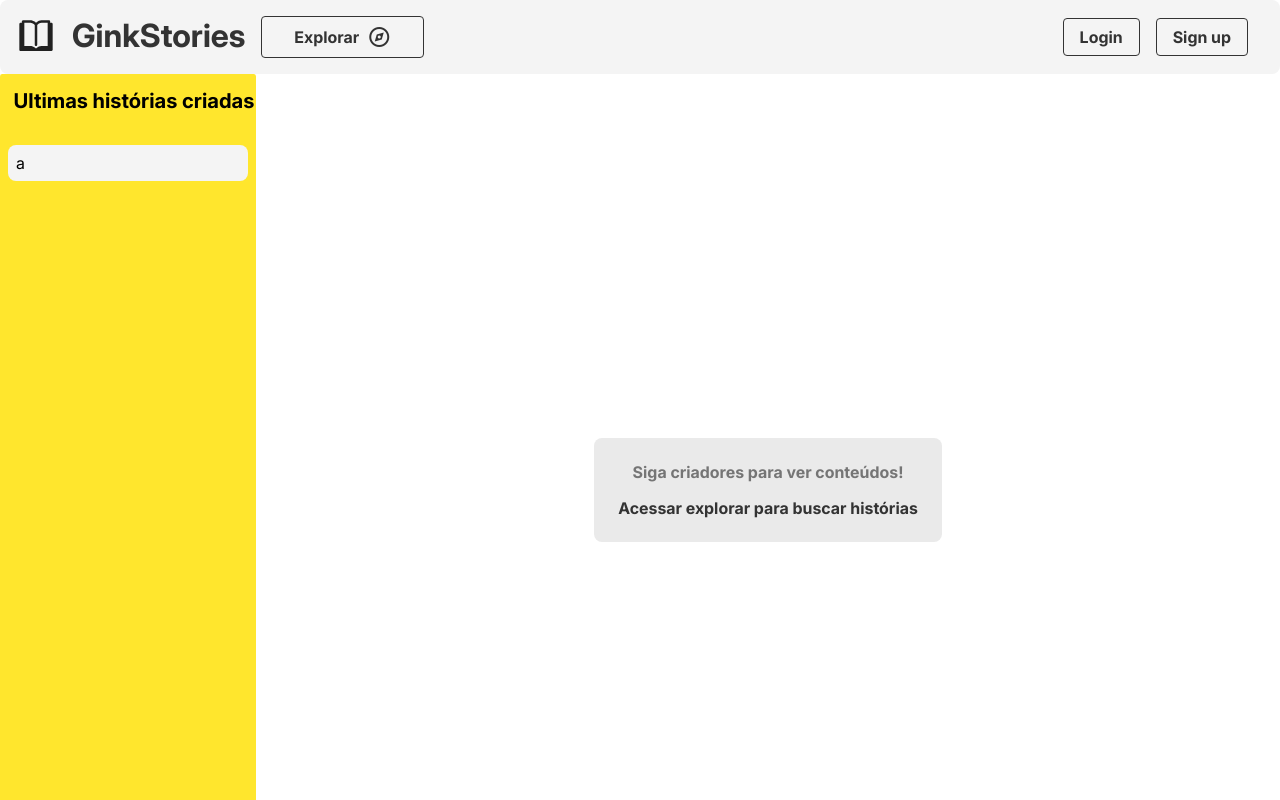
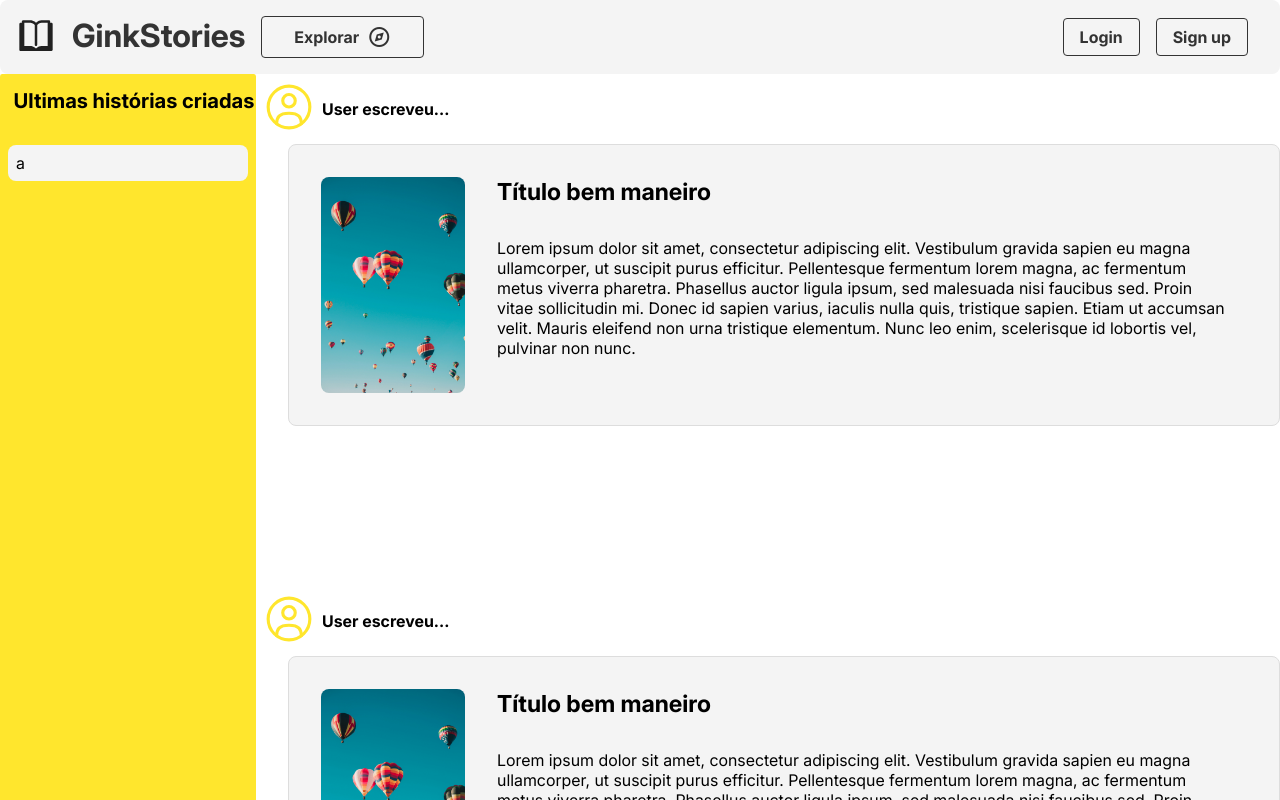
Before and after one commit to leosfreitass/GinkStories, an Angular app in the folder frontend/: page /home in a window 1280 px wide. Shown: the top 800 px of the page. Built offline with nearby package versions, Linux system fonts and the light colour scheme.

Commit message:
feed component css

```diff
--- a/frontend/src/app/components/feed/feed.component.html
+++ b/frontend/src/app/components/feed/feed.component.html
@@ -1,7 +1,7 @@
 <main>
   <section class="update">
     <div class="update-image">
-      <img src="../../../assets/yellow-user.svg">
+      <img src="../../../assets/yellow-user.svg" alt="Imagem de usuário">
     </div>
 
     <div class="update-status">
@@ -11,15 +11,15 @@
 
   <section class="content">
       <div class="content-image">
-        <img ngSrc="../../../assets/feed-book.svg" height="100" width="100">
+        <img src="../../../assets/image_test_feed_1.jpg" alt="Imagem de teste">
       </div>
 
       <div class="content-field">
         <div class="content-tittle">
-          <h1>Título</h1>
+          <h3>Título bem maneiro</h3>
         </div>
         <div class="content-description">
-          <p>Descrição</p>
+          <p>Lorem ipsum dolor sit amet, consectetur adipiscing elit. Vestibulum gravida sapien eu magna ullamcorper, ut suscipit purus efficitur. Pellentesque fermentum lorem magna, ac fermentum metus viverra pharetra. Phasellus auctor ligula ipsum, sed malesuada nisi faucibus sed. Proin vitae sollicitudin mi. Donec id sapien varius, iaculis nulla quis, tristique sapien. Etiam ut accumsan velit. Mauris eleifend non urna tristique elementum. Nunc leo enim, scelerisque id lobortis vel, pulvinar non nunc.</p>
         </div>
 
       </div>
--- a/frontend/src/app/components/feed/feed.component.scss
+++ b/frontend/src/app/components/feed/feed.component.scss
@@ -1,7 +1,6 @@
 main{
   display: flex;
   flex-direction: column;
-  align-items: center;
 
   .update{
     display: flex;
@@ -21,24 +20,35 @@ main{
     background: #f4f4f4;
     border-radius: 0.5em;
     border: 1px solid #ddd;
-    width: 50%;
+    max-width: 75rem;
+    margin-left: 2rem;
 
     .content-image{
       display: flex;
       align-items: center;
-      padding: 0.5em;
+      justify-content: center;
+      padding: 2rem 1rem 2rem 2rem;
+      img {
+        width: 10em;
+        max-width: 9rem;
+        max-height: 16rem;
+        border-radius: 0.5em;
+      }
     }
 
     .content-field{
-      display: flex;
-      flex-direction: column;
-      align-items: center;
+      .content-tittle{
+        padding: 2rem 2rem 1rem 1rem;
+        font-size: 1.25em;
+        h3 {
+          overflow-wrap: break-word;
+          word-wrap: break-word;
+          word-break: break-word;
+        }
 
-      .content-tittle{
-        padding-top: 1em;
       }
       .content-description{
-        padding-top: 1em;
+        padding: 1rem 3rem 2rem 1rem;
       }
 
     }
--- a/frontend/src/app/components/feed/feed.component.ts
+++ b/frontend/src/app/components/feed/feed.component.ts
@@ -1,10 +1,8 @@
 import { Component } from '@angular/core';
-import {NgOptimizedImage} from "@angular/common";
 
 @Component({
   selector: 'app-feed',
   imports: [
-    NgOptimizedImage
   ],
   templateUrl: './feed.component.html',
   styleUrl: './feed.component.scss'
--- a/frontend/src/app/pages/home/home.component.html
+++ b/frontend/src/app/pages/home/home.component.html
@@ -11,6 +11,10 @@
     </div>
   </section>
   <section class="home">
+    <app-feed></app-feed>
+    <app-feed></app-feed>
+    <app-feed></app-feed>
+    <app-feed></app-feed>
     <div class="home-message">
       <p>Siga criadores para ver conteúdos!</p>
       <a routerLink="/explore" routerLinkActive="active">Acessar explorar para buscar histórias</a>
--- a/frontend/src/app/pages/home/home.component.scss
+++ b/frontend/src/app/pages/home/home.component.scss
@@ -1,6 +1,5 @@
 main{
   display: flex;
-
 }
 .menu {
   display: flex;
@@ -29,10 +28,11 @@ main{
 
 .home{
   display: flex;
+  flex-direction: column;
   width: 100%;
+  gap: 10rem;
   justify-content: center;
   align-items: center;
-  margin-top: 2rem;
   .home-message {
     display: flex;
     padding: 1rem;
--- a/frontend/src/app/pages/home/home.component.ts
+++ b/frontend/src/app/pages/home/home.component.ts
@@ -1,13 +1,15 @@
 import { Component } from '@angular/core';
 import {HeaderComponent} from "../../components/header/header.component";
 import {RouterLink, RouterLinkActive} from "@angular/router";
+import {FeedComponent} from "../../components/feed/feed.component";
 
 @Component({
   selector: 'app-home',
   imports: [
     HeaderComponent,
     RouterLink,
-    RouterLinkActive
+    RouterLinkActive,
+    FeedComponent
   ],
   templateUrl: './home.component.html',
   styleUrl: './home.component.scss'
```
Also changed, not shown: frontend/src/assets/image_test_feed_1.jpg (added).
